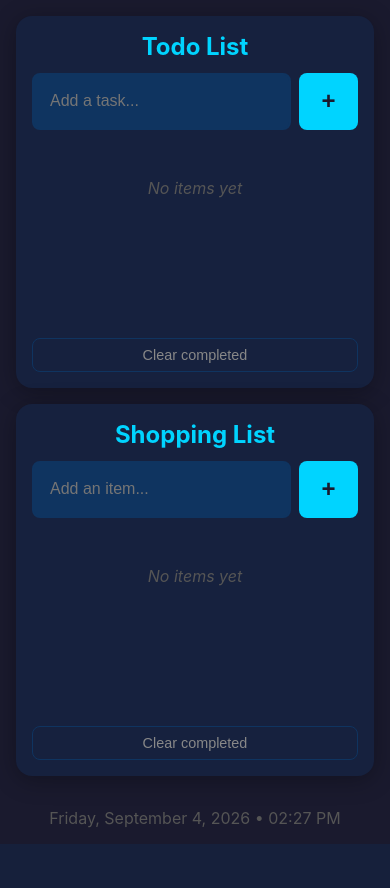
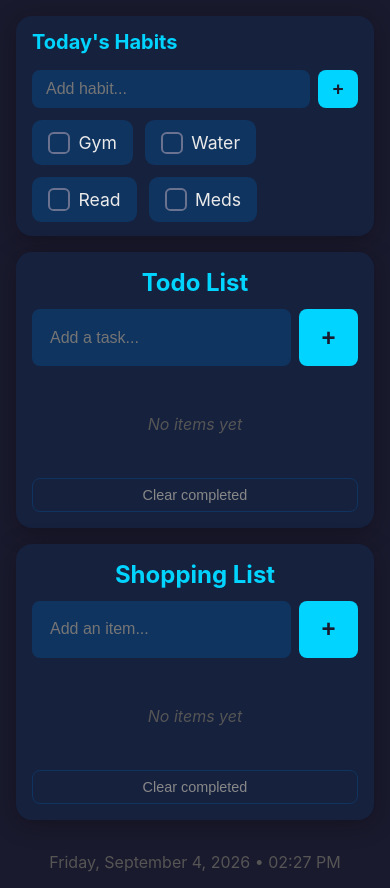
Before and after one commit to t8ykk5q9tq-cpu/Tododisplay, a Flask app: page / in a window 390 px wide. Before the commit the page ends 844 px from the top, so only its background shows below. Run offline with Flask 3, Linux system fonts and the light colour scheme; data comes from the database, SQL or seed files in the repository; data that the repository does not hold is empty.

Commit message:
Add daily habit tracker: habits table + API, phone UI, and habit row on display (auto-resets daily)

```diff
--- a/app.py
+++ b/app.py
@@ -1,5 +1,6 @@
 import os
 import sqlite3
+from datetime import date
 from flask import Flask, jsonify, request, send_from_directory
 
 app = Flask(__name__, static_folder="static")
@@ -32,6 +33,9 @@ def get_db():
     return conn
 
 
+DEFAULT_HABITS = ["Gym", "Water", "Read", "Meds"]
+
+
 def init_db():
     conn = get_db()
     conn.execute(
@@ -45,6 +49,25 @@ def init_db():
         )
         """
     )
+    # Habits: each has a name and the last date it was marked done (YYYY-MM-DD).
+    # A habit shows "done" only if last_done == today, so it auto-resets daily.
+    conn.execute(
+        """
+        CREATE TABLE IF NOT EXISTS habits (
+            id INTEGER PRIMARY KEY AUTOINCREMENT,
+            name TEXT NOT NULL,
+            last_done TEXT,
+            position INTEGER NOT NULL DEFAULT 0
+        )
+        """
+    )
+    # Seed default habits only if the table is empty.
+    count = conn.execute("SELECT COUNT(*) FROM habits").fetchone()[0]
+    if count == 0:
+        for i, name in enumerate(DEFAULT_HABITS):
+            conn.execute(
+                "INSERT INTO habits (name, position) VALUES (?, ?)", (name, i)
+            )
     conn.commit()
     conn.close()
 
@@ -118,6 +141,67 @@ def clear_done(list_type):
     return jsonify({"ok": True})
 
 
+# --- Habits ---
+
+
+@app.route("/api/habits", methods=["GET"])
+def get_habits():
+    today = date.today().isoformat()
+    conn = get_db()
+    rows = conn.execute(
+        "SELECT id, name, last_done FROM habits ORDER BY position, id"
+    ).fetchall()
+    conn.close()
+    return jsonify([
+        {"id": r["id"], "name": r["name"], "done": (r["last_done"] == today)}
+        for r in rows
+    ])
+
+
+@app.route("/api/habits/<int:habit_id>/toggle", methods=["PATCH"])
+def toggle_habit(habit_id):
+    today = date.today().isoformat()
+    conn = get_db()
+    row = conn.execute(
+        "SELECT last_done FROM habits WHERE id = ?", (habit_id,)
+    ).fetchone()
+    if row is None:
+        conn.close()
+        return jsonify({"error": "Habit not found"}), 404
+    # If already done today, clear it; otherwise mark done today.
+    new_val = None if row["last_done"] == today else today
+    conn.execute("UPDATE habits SET last_done = ? WHERE id = ?", (new_val, habit_id))
+    conn.commit()
+    conn.close()
+    return jsonify({"id": habit_id, "done": new_val is not None})
+
+
+@app.route("/api/habits", methods=["POST"])
+def add_habit():
+    data = request.get_json() or {}
+    name = data.get("name", "").strip()
+    if not name:
+        return jsonify({"error": "Name is required"}), 400
+    conn = get_db()
+    pos = conn.execute("SELECT COALESCE(MAX(position), -1) + 1 FROM habits").fetchone()[0]
+    cursor = conn.execute(
+        "INSERT INTO habits (name, position) VALUES (?, ?)", (name, pos)
+    )
+    conn.commit()
+    hid = cursor.lastrowid
+    conn.close()
+    return jsonify({"id": hid, "name": name, "done": False}), 201
+
+
+@app.route("/api/habits/<int:habit_id>", methods=["DELETE"])
+def delete_habit(habit_id):
+    conn = get_db()
+    conn.execute("DELETE FROM habits WHERE id = ?", (habit_id,))
+    conn.commit()
+    conn.close()
+    return jsonify({"ok": True})
+
+
 # --- Live Reload ---
 
 
--- a/static/app.js
+++ b/static/app.js
@@ -5,7 +5,61 @@ let shoppingItems = [];
 // --- DOM References ---
 const todoList = document.getElementById("todo-list");
 const shoppingList = document.getElementById("shopping-list");
+const habitsRow = document.getElementById("habits-row");
 const clockEl = document.getElementById("clock");
+
+// --- Habits ---
+async function fetchHabits() {
+    const res = await fetch("/api/habits");
+    return res.json();
+}
+async function toggleHabit(id) {
+    await fetch(`/api/habits/${id}/toggle`, { method: "PATCH" });
+}
+async function addHabit(name) {
+    await fetch("/api/habits", {
+        method: "POST",
+        headers: { "Content-Type": "application/json" },
+        body: JSON.stringify({ name }),
+    });
+}
+async function deleteHabit(id) {
+    await fetch(`/api/habits/${id}`, { method: "DELETE" });
+}
+
+function renderHabits(habits) {
+    habitsRow.innerHTML = "";
+    habits.forEach((h) => {
+        const chip = document.createElement("div");
+        chip.className = "habit-chip" + (h.done ? " done" : "");
+
+        const box = document.createElement("span");
+        box.className = "habit-box";
+        box.textContent = h.done ? "\u2713" : "";
+
+        const name = document.createElement("span");
+        name.className = "habit-name";
+        name.textContent = h.name;
+
+        chip.addEventListener("click", async () => {
+            await toggleHabit(h.id);
+            await refreshAll();
+        });
+
+        // Long-press (or right-click) to delete a habit.
+        chip.addEventListener("contextmenu", async (e) => {
+            e.preventDefault();
+            if (confirm(`Delete habit "${h.name}"?`)) {
+                await deleteHabit(h.id);
+                await refreshAll();
+            }
+        });
+
+        chip.appendChild(box);
+        chip.appendChild(name);
+        habitsRow.appendChild(chip);
+    });
+}
 
 // --- API Helpers ---
 async function fetchItems(listType) {
@@ -70,7 +124,20 @@ async function refreshAll() {
     shoppingItems = await fetchItems("shopping");
     renderList(todoItems, todoList);
     renderList(shoppingItems, shoppingList);
+    const habits = await fetchHabits();
+    renderHabits(habits);
 }
+
+// --- Add Habit Form ---
+document.getElementById("add-habit-form").addEventListener("submit", async (e) => {
+    e.preventDefault();
+    const input = e.target.querySelector("input");
+    const name = input.value.trim();
+    if (!name) return;
+    await addHabit(name);
+    input.value = "";
+    await refreshAll();
+});
 
 // --- Form Handling ---
 document.querySelectorAll(".add-form").forEach((form) => {
--- a/static/index.html
+++ b/static/index.html
@@ -7,6 +7,18 @@
     <link rel="stylesheet" href="/static/style.css">
 </head>
 <body>
+    <!-- Habits -->
+    <div class="habits-panel">
+        <div class="habits-header">
+            <h1>Today's Habits</h1>
+            <form class="add-habit-form" id="add-habit-form">
+                <input type="text" placeholder="Add habit..." autocomplete="off">
+                <button type="submit">+</button>
+            </form>
+        </div>
+        <div class="habits-row" id="habits-row"></div>
+    </div>
+
     <div class="container">
         <!-- Todo List -->
         <div class="list-panel">
--- a/static/style.css
+++ b/static/style.css
@@ -240,3 +240,106 @@ body {
         padding: 1rem 0.5rem;
     }
 }
+
+/* ---------------------------------------------------------------------------
+   Habits panel (top of the page)
+   --------------------------------------------------------------------------- */
+.habits-panel {
+    background: #16213e;
+    border-radius: 1rem;
+    padding: 1rem 1.5rem;
+    margin: 2rem 2rem 0 2rem;
+    box-shadow: 0 4px 24px rgba(0, 0, 0, 0.3);
+    flex-shrink: 0;
+}
+
+.habits-header {
+    display: flex;
+    align-items: center;
+    justify-content: space-between;
+    margin-bottom: 0.75rem;
+    gap: 1rem;
+}
+
+.habits-header h1 {
+    font-size: 1.4rem;
+    color: #00d4ff;
+}
+
+.add-habit-form {
+    display: flex;
+    gap: 0.5rem;
+}
+
+.add-habit-form input {
+    padding: 0.5rem 0.75rem;
+    border: 2px solid #0f3460;
+    border-radius: 0.5rem;
+    background: #0f3460;
+    color: #eaeaea;
+    font-size: 16px;
+    outline: none;
+    width: 9rem;
+}
+
+.add-habit-form input:focus { border-color: #00d4ff; }
+
+.add-habit-form button {
+    padding: 0.5rem 0.9rem;
+    border: none;
+    border-radius: 0.5rem;
+    background: #00d4ff;
+    color: #1a1a2e;
+    font-size: 1.2rem;
+    font-weight: bold;
+    cursor: pointer;
+}
+
+.habits-row {
+    display: flex;
+    flex-wrap: wrap;
+    gap: 0.75rem;
+}
+
+.habit-chip {
+    display: flex;
+    align-items: center;
+    gap: 0.5rem;
+    padding: 0.6rem 1rem;
+    background: #0f3460;
+    border-radius: 0.6rem;
+    cursor: pointer;
+    user-select: none;
+    transition: opacity 0.2s;
+}
+
+.habit-chip .habit-box {
+    width: 1.4rem;
+    height: 1.4rem;
+    border: 2px solid #6a7290;
+    border-radius: 0.35rem;
+    display: flex;
+    align-items: center;
+    justify-content: center;
+    color: #1a1a2e;
+    font-weight: bold;
+}
+
+.habit-chip.done .habit-box {
+    background: #00d4ff;
+    border-color: #00d4ff;
+}
+
+.habit-chip .habit-name { font-size: 1.05rem; color: #eaeaea; }
+
+.habit-chip.done { opacity: 0.55; }
+.habit-chip.done .habit-name { text-decoration: line-through; }
+
+@media (max-width: 640px) {
+    .habits-panel { margin: 1rem 1rem 0 1rem; padding: 0.9rem 1rem; }
+    .habits-header { flex-direction: column; align-items: stretch; }
+    .habits-header h1 { font-size: 1.25rem; }
+    .add-habit-form input { flex: 1; width: auto; }
+    .habit-chip { padding: 0.7rem 1rem; }
+    .habit-chip .habit-name { font-size: 1.1rem; }
+}
```
Also changed, not shown: display.py (+68 -2 lines).
